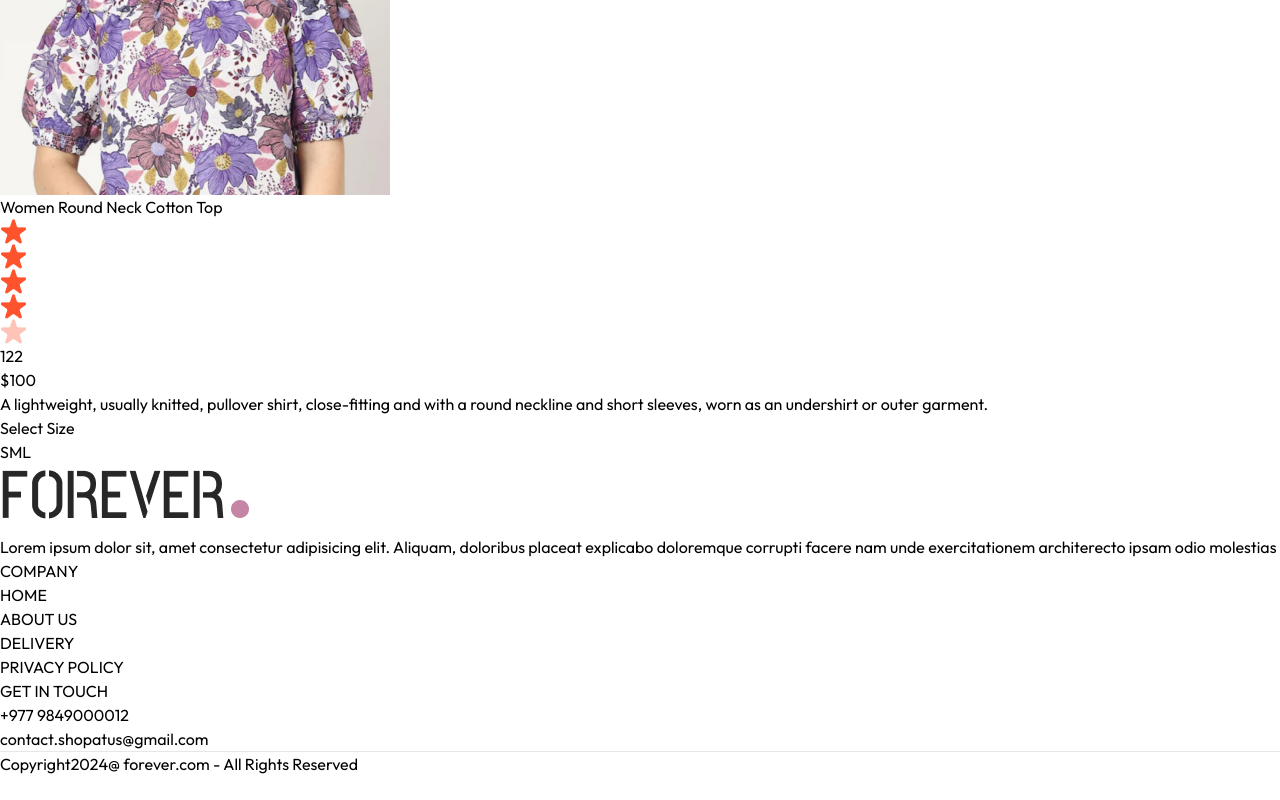
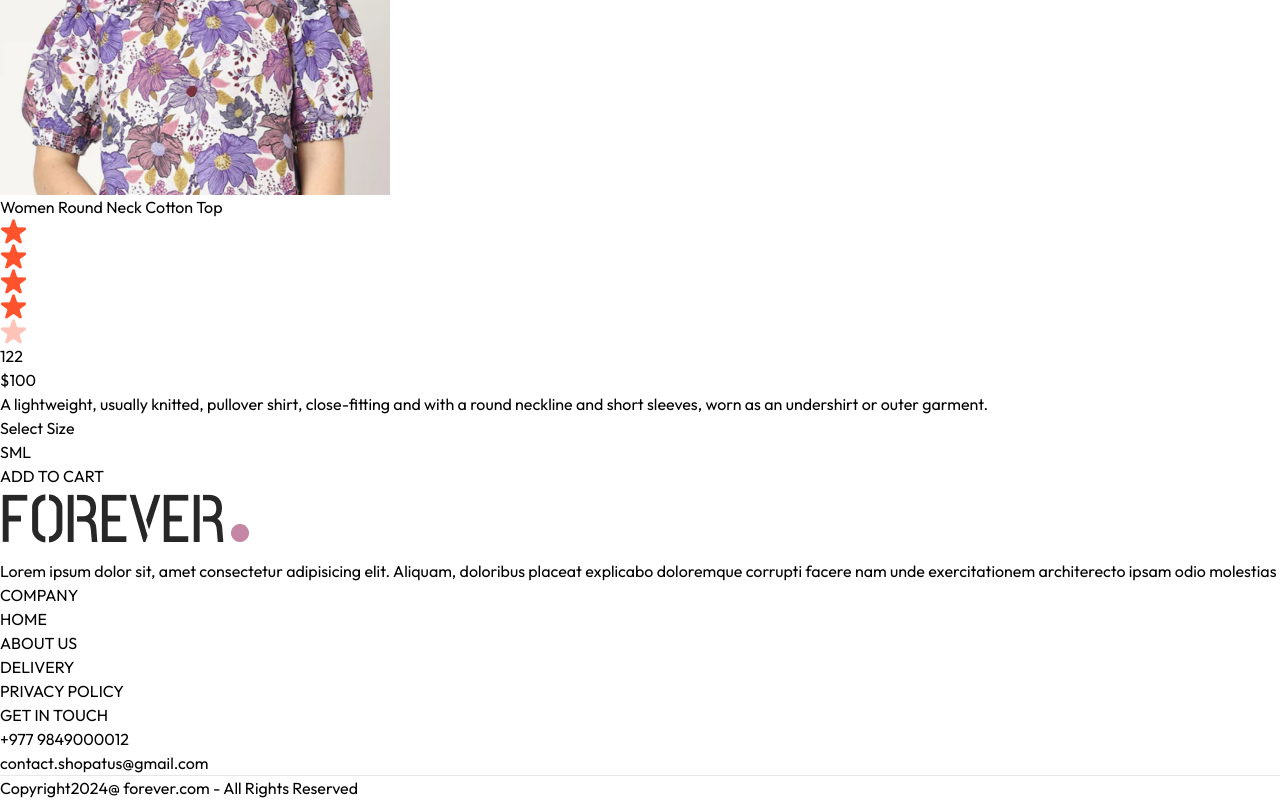
Before and after one commit to Student-Prabin/E-commerce-app, a React (Vite) app in the folder frontend/: page /product/aaaaa in a window 1280 px wide. Shown: the part 1227-2027 px from the top of the page. Before the commit the page ends 2003 px from the top, so only its background shows below. Built offline with nearby package versions, Linux system fonts and the light colour scheme.

Commit message:
add t cart

```diff
--- a/frontend/src/pages/Product.jsx
+++ b/frontend/src/pages/Product.jsx
@@ -61,7 +61,7 @@ const Product = () => {
               ))}
             </div>
           </div>
-
+          <button className='bg-black text-white px-8 py-3 text-sm active:bg-gray-700'>ADD TO CART</button>
         </div>
       </div>
     </div>
```
